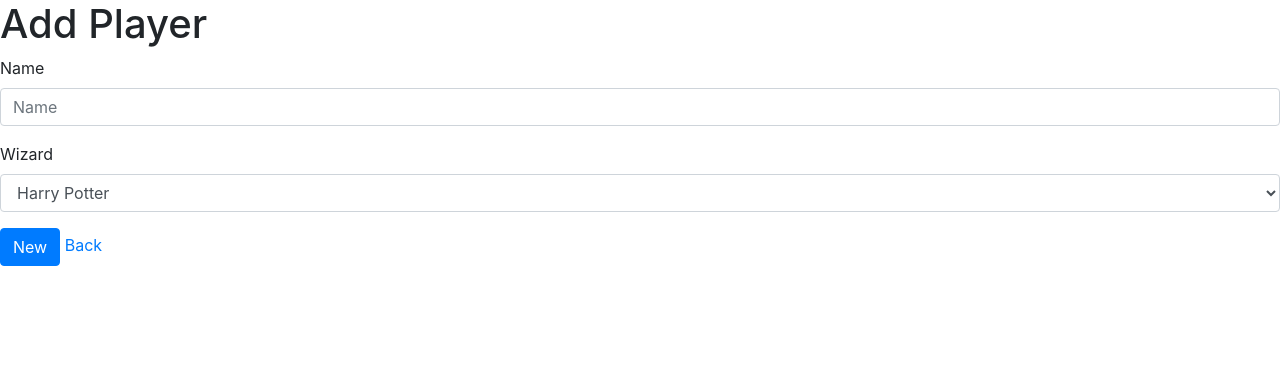
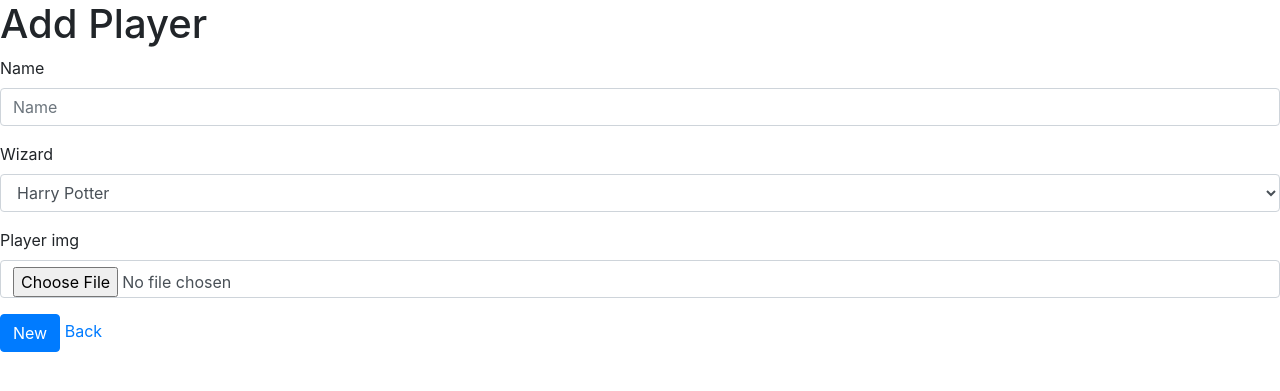
Before and after one commit to thejakelaw/hphb-helper, a Django app: page /hogwarts/games/1/add/ in a window 1280 px wide. Shown: the top 391 px of the page. Run offline with Django 3.2, Linux system fonts and the light colour scheme; some libraries are stand-ins or nearby versions.

Commit message:
for code check in

```diff
--- a/HPHBhelper/hogwarts/forms.py
+++ b/HPHBhelper/hogwarts/forms.py
@@ -2,7 +2,8 @@
 
 from .models import Players
 
+
 class PlayerForm(ModelForm):
     class Meta:
         model = Players
-        fields = ['name', 'wizard']
+        fields = ['name', 'wizard', 'player_img']
--- a/HPHBhelper/hogwarts/models.py
+++ b/HPHBhelper/hogwarts/models.py
@@ -27,6 +27,7 @@
     health = models.IntegerField(default=10)
     coins = models.IntegerField(default=0)
     damage_tokens = models.IntegerField(default=0)
+    player_img = models.ImageField(upload_to="images/", null=True, blank=True)
 
     def __str__(self):
         return self.name
--- a/HPHBhelper/hogwarts/templates/HPHBhelper/form.html
+++ b/HPHBhelper/hogwarts/templates/HPHBhelper/form.html
@@ -4,7 +4,7 @@
 {% block content %}
 
   <h1>{% if player %}Edit{% else %}Add{% endif %} Player</h1>
-  <form method="post" class="form">
+  <form method="post" class="form" enctype="multipart/form-data">
     {% csrf_token %}
     {% bootstrap_form form %}
 
--- a/HPHBhelper/hogwarts/views.py
+++ b/HPHBhelper/hogwarts/views.py
@@ -1,4 +1,5 @@
 import random
+from collections import Counter
 from string import ascii_uppercase, digits
 
 from django.contrib import messages
@@ -18,7 +19,7 @@
 
 
 def create_player(request, shortcode):
-    form = PlayerForm(request.POST or None)
+    form = PlayerForm(request.POST or None, request.FILES or None)
     if form.is_valid():
         player = form.save(commit=False)
         player.game = Games.objects.get(shortcode=shortcode)
@@ -59,6 +60,7 @@
     letters = 'ABCDEFGHJKLMNPQRSTUVWXYZ1234567890'
     # letters = ascii_uppercase + digits
     active_games = Games.objects.filter(isActive=True)
+    player_counter = Counter(Players.objects.values_list("game_id", flat=True))
     shortcode = ''.join(random.sample(letters, 4))
 
     if "shortcode" in request.POST:
@@ -72,4 +74,4 @@
         return redirect('create')
 
     return render(request, 'HPHBhelper/index.html',
-                  {'shortcode': shortcode, 'active_games': active_games})
+                  {'shortcode': shortcode, 'active_games': active_games, 'player_counter': player_counter})
--- a/requirements.txt
+++ b/requirements.txt
@@ -1,5 +1,10 @@
 asgiref==3.2.10
+beautifulsoup4==4.9.3
+bootstrap4==0.1.0
 Django==3.1.2
+django-bootstrap4==2.3.1
+Pillow==8.0.1
 python-decouple==3.3
 pytz==2020.1
+soupsieve==2.0.1
 sqlparse==0.4.1
```
Also changed, not shown: HPHBhelper/hogwarts/templates/HPHBhelper/index.html (+6 -1 lines), HPHBhelper/hogwarts/migrations/0003_players_player_img.py (added).
